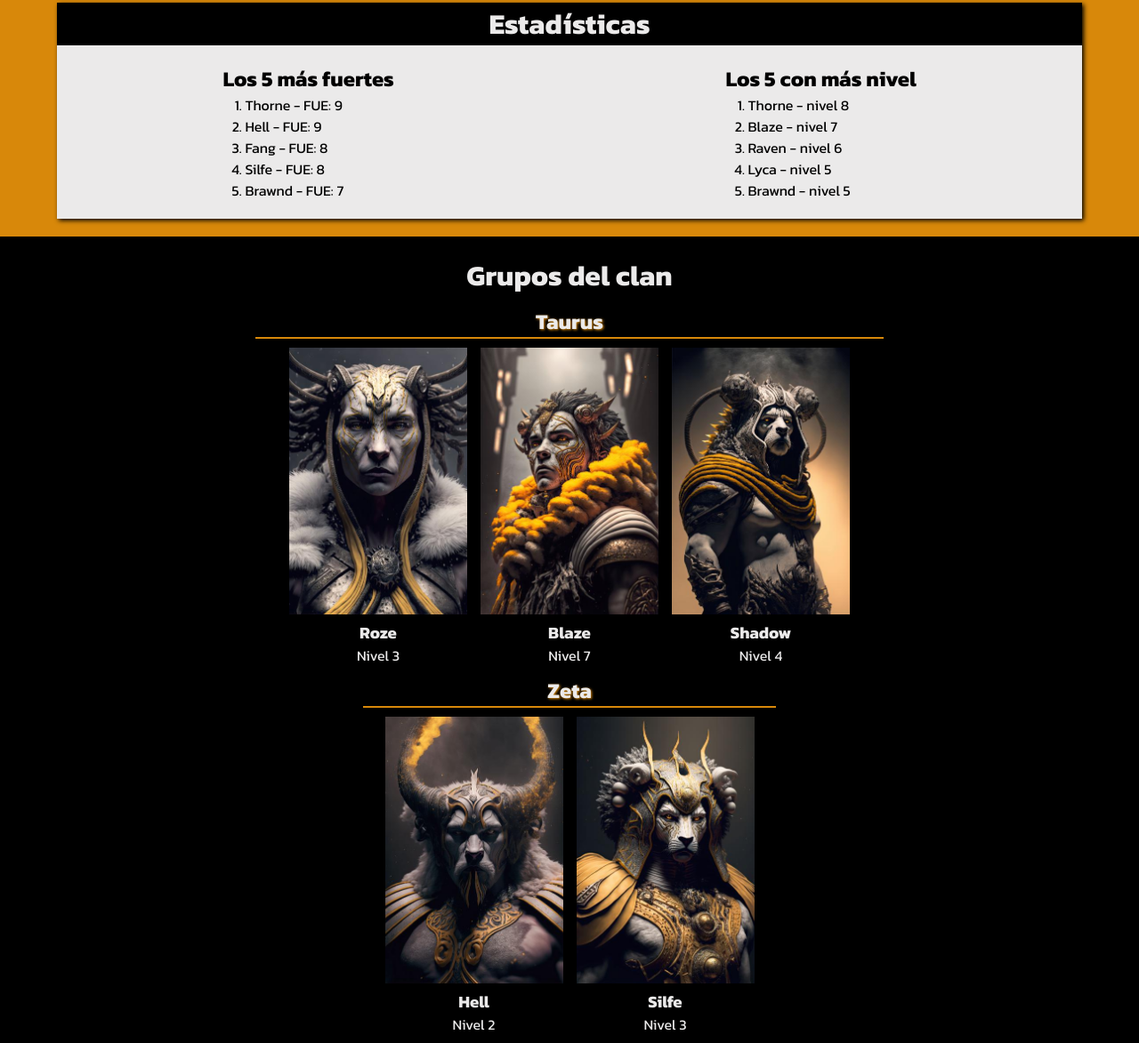
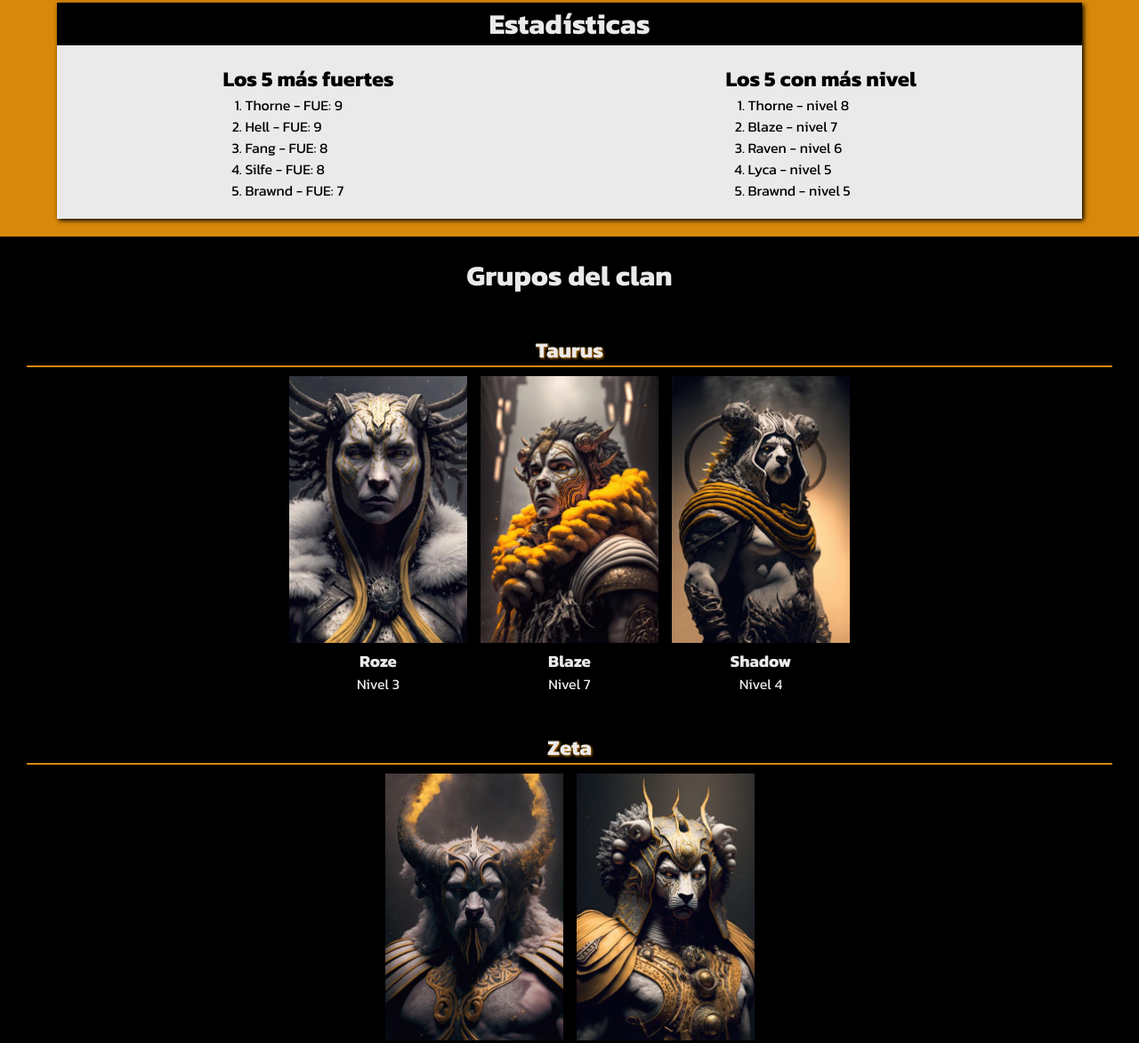
Before and after one commit to Samini04/Reto_VideosJuegos, a website: page result1.html in a window 1280 px wide. Shown: the part 2606-3779 px from the top of the page at 89% size. Drawn offline with Linux system fonts and the light colour scheme.

Commit message:
Update estilos.css

```diff
--- a/css/estilos.css
+++ b/css/estilos.css
@@ -246,17 +246,16 @@ progress::-moz-progress-bar {
 
 /* ### parte final grupos ### */
 /* contiene varios grupos en disposición vertical*/
-.grupos{
-    padding:20px;
-    display:flex;
-    flex-direction: row;
-    justify-content: space-around;
+.grupos {
+    padding: 20px;
+    display: flex;
     flex-wrap: wrap;
-    align-items: center;
+    justify-content: center;
+    gap: 2rem;
     background-color: var(--color-secundario);
-    color:var(--color-primario);
+    color: var(--color-primario);
     text-align: center;
-    width:100%;
+    width: 100%;
 }
 .grupo{
     flex:1 0 auto;
```
